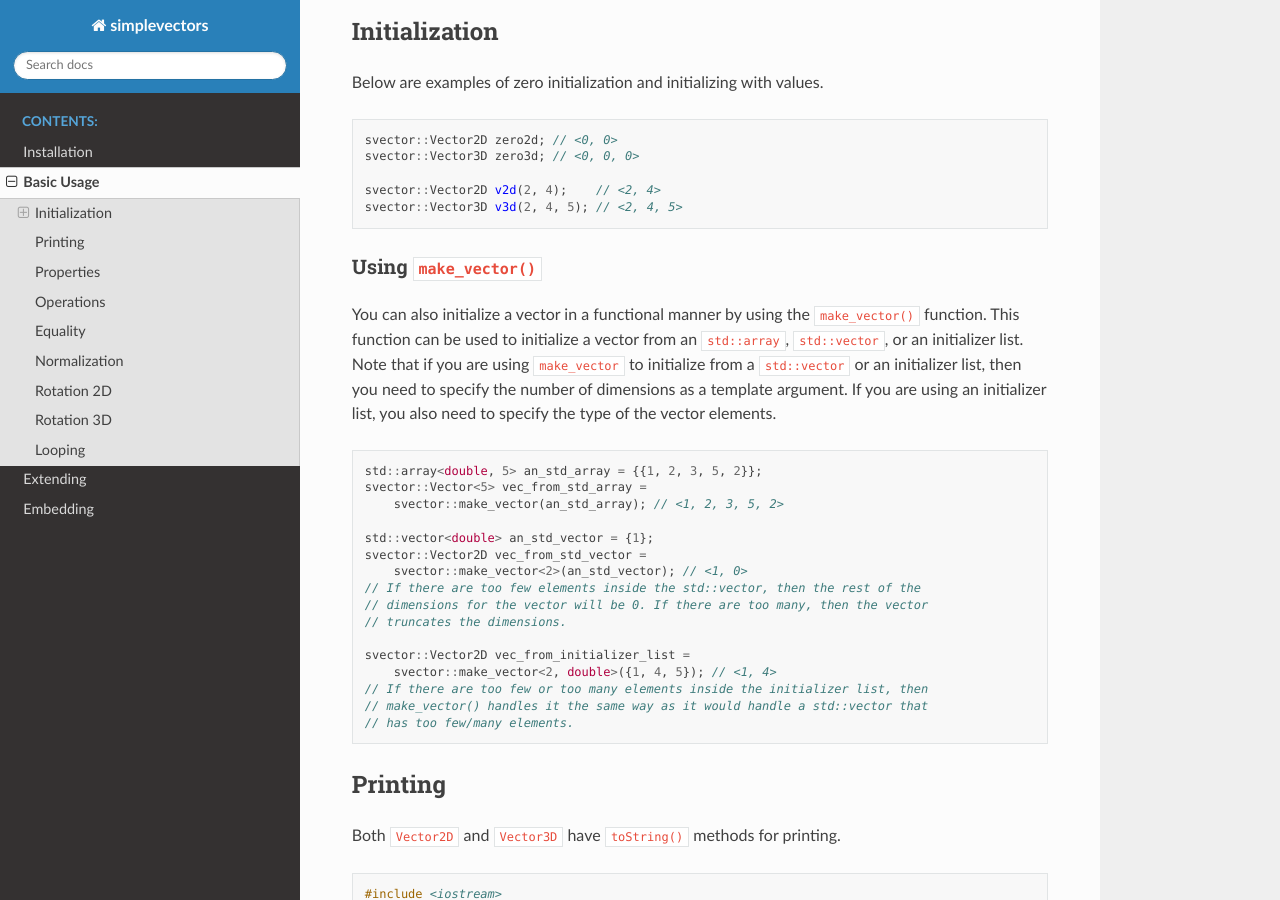
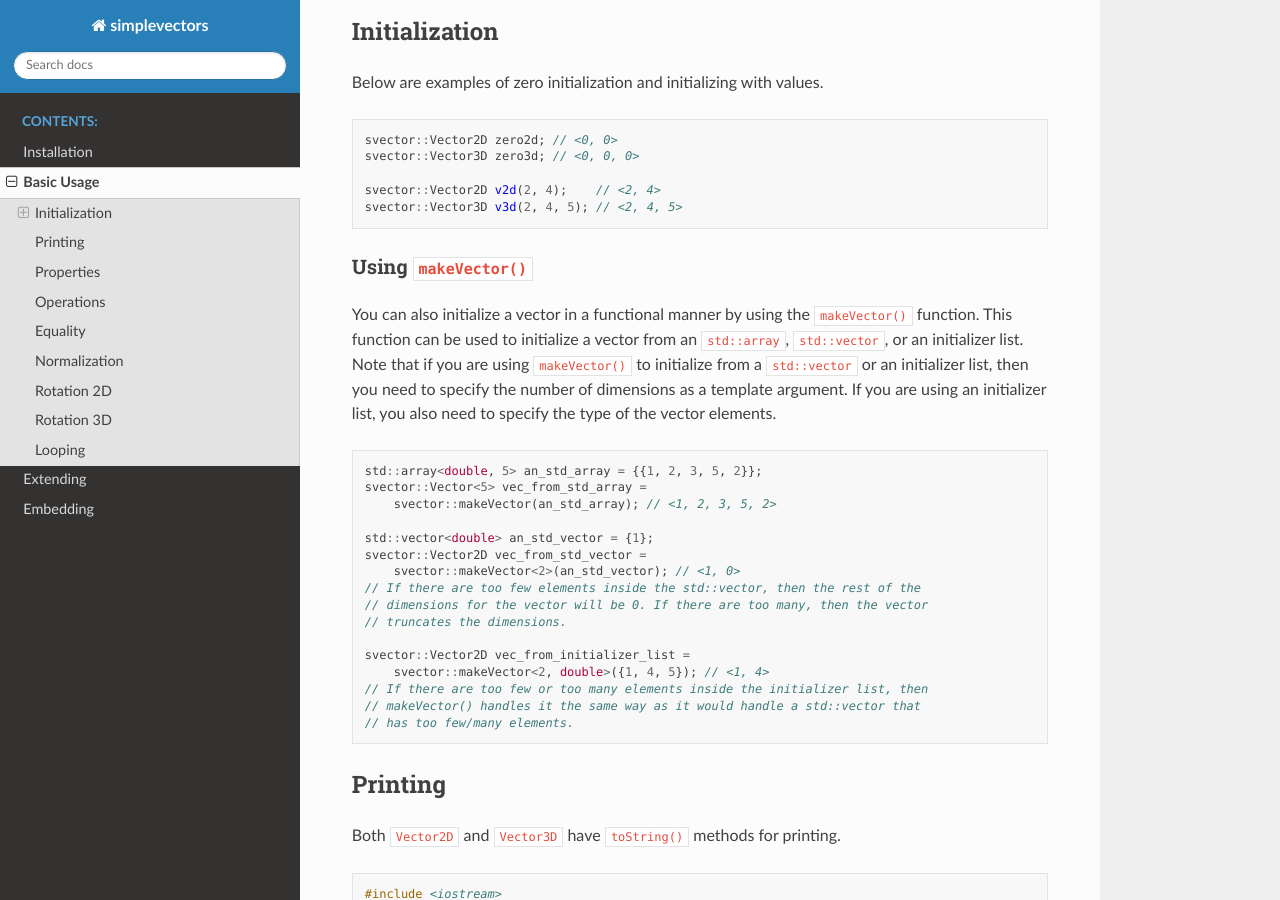
Before and after one commit to jonathanhliu21/simplevectors, a Sphinx documentation site: the page built from docs/source/basic_usage.rst, in a window 1280 px wide and 900 px high, scrolled down 685 px. Built offline with Sphinx 7.4.7 and the Read the Docs theme 2.0.0, drawn with Linux system fonts in a browser that asks for light colours; pages that are not in the unit, such as notebooks, are missing from menus.

Commit message:
change make_vector() to makeVector()

```diff
--- a/docs/source/basic_usage.rst
+++ b/docs/source/basic_usage.rst
@@ -36,28 +36,28 @@ Below are examples of zero initialization and initializing with values.
   svector::Vector2D v2d(2, 4);    // <2, 4>
   svector::Vector3D v3d(2, 4, 5); // <2, 4, 5>
 
-Using ``make_vector()``
+Using ``makeVector()``
 ~~~~~~~~~~~~~~~~~~~~~~~
 
-You can also initialize a vector in a functional manner by using the ``make_vector()`` function. This function can be used to initialize a vector from an ``std::array``, ``std::vector``, or an initializer list. Note that if you are using ``make_vector`` to initialize from a ``std::vector`` or an initializer list, then you need to specify the number of dimensions as a template argument. If you are using an initializer list, you also need to specify the type of the vector elements.
+You can also initialize a vector in a functional manner by using the ``makeVector()`` function. This function can be used to initialize a vector from an ``std::array``, ``std::vector``, or an initializer list. Note that if you are using ``makeVector()`` to initialize from a ``std::vector`` or an initializer list, then you need to specify the number of dimensions as a template argument. If you are using an initializer list, you also need to specify the type of the vector elements.
 
 .. code-block:: cpp
 
   std::array<double, 5> an_std_array = {{1, 2, 3, 5, 2}};
   svector::Vector<5> vec_from_std_array =
-      svector::make_vector(an_std_array); // <1, 2, 3, 5, 2>
+      svector::makeVector(an_std_array); // <1, 2, 3, 5, 2>
 
   std::vector<double> an_std_vector = {1};
   svector::Vector2D vec_from_std_vector =
-      svector::make_vector<2>(an_std_vector); // <1, 0>
+      svector::makeVector<2>(an_std_vector); // <1, 0>
   // If there are too few elements inside the std::vector, then the rest of the
   // dimensions for the vector will be 0. If there are too many, then the vector
   // truncates the dimensions.
 
   svector::Vector2D vec_from_initializer_list =
-      svector::make_vector<2, double>({1, 4, 5}); // <1, 4>
+      svector::makeVector<2, double>({1, 4, 5}); // <1, 4>
   // If there are too few or too many elements inside the initializer list, then
-  // make_vector() handles it the same way as it would handle a std::vector that
+  // makeVector() handles it the same way as it would handle a std::vector that
   // has too few/many elements.
 
 Printing
```
Also changed, not shown: 3 other files.
